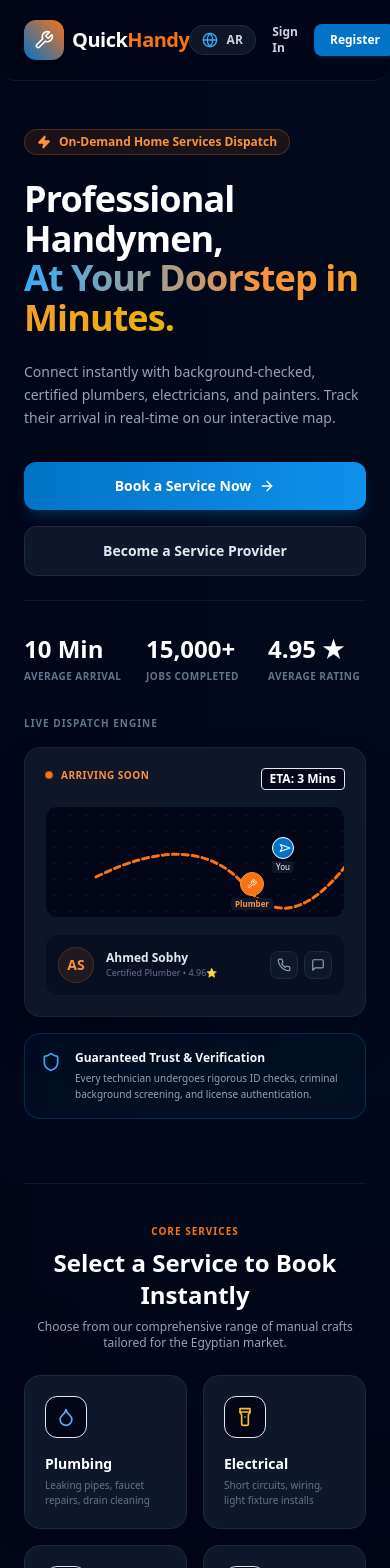
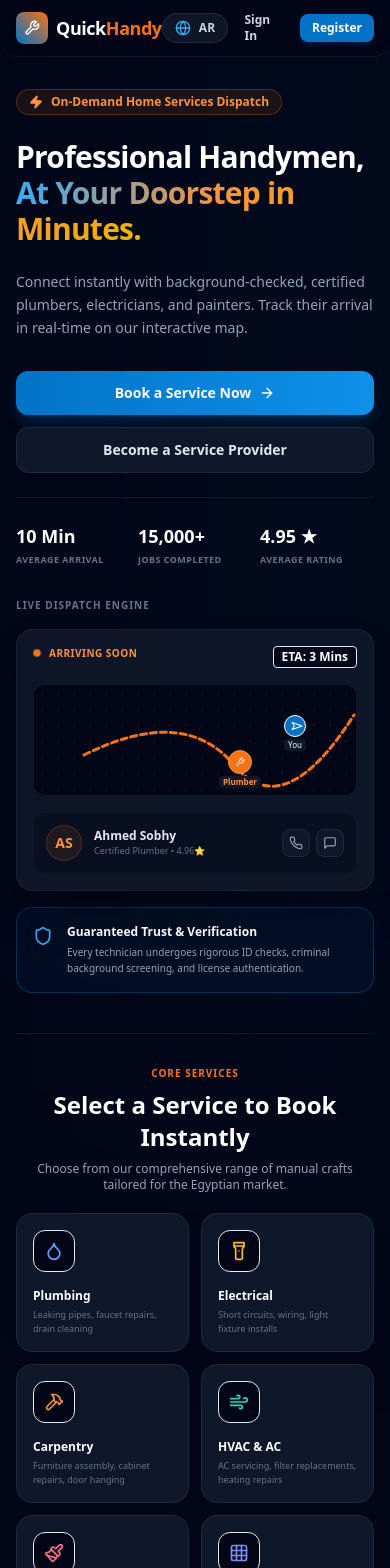
Before and after one commit to memo-123-code/quickhandy, a Next.js app: page / in a window 390 px wide. Shown: the top 1568 px of the page. Built offline with nearby package versions, Linux system fonts and the light colour scheme; no server answers.

Commit message:
Update mobile layout and add PWA install banner

```diff
--- a/src/app/page.tsx
+++ b/src/app/page.tsx
@@ -14,6 +14,7 @@ import { useLanguageStore } from "@/store/useLanguageStore";
 import { dictionary } from "@/locales/dictionary";
 import AnimatedCounter from "@/components/ui/AnimatedCounter";
 import { useSession, signOut } from "next-auth/react";
+import MobilePwaBanner from "@/components/MobilePwaBanner";
 
 export default function LandingPage() {
   const [mounted, setMounted] = useState(false);
@@ -56,16 +57,18 @@ export default function LandingPage() {
       <div className="absolute top-[-10%] right-[-10%] w-[60%] h-[60%] rounded-full bg-brand-blue-950/20 blur-[140px] pointer-events-none" />
       <div className="absolute bottom-[-10%] left-[-10%] w-[60%] h-[60%] rounded-full bg-brand-orange-950/10 blur-[140px] pointer-events-none" />
 
-      {/* Header */}
-      <header className="max-w-7xl w-full mx-auto px-6 py-5 flex items-center justify-between z-40 sticky top-0 bg-slate-950/80 backdrop-blur-md rounded-b-2xl border-b border-slate-800/50 shadow-sm">
-        <div className="flex items-center gap-2">
-          <div className="p-2.5 bg-gradient-to-tr from-brand-blue-600 to-brand-orange-500 rounded-xl shadow-lg">
-            <Wrench className="w-5 h-5 text-white" />
+      {/* Sticky Top Group */}
+      <div className="sticky top-0 z-50 flex flex-col w-full">
+        <MobilePwaBanner />
+        <header className="max-w-7xl w-full mx-auto px-4 sm:px-6 py-3 sm:py-5 flex items-center justify-between bg-slate-950/80 backdrop-blur-md rounded-b-2xl border-b border-slate-800/50 shadow-sm">
+          <div className="flex items-center gap-2">
+            <div className="p-2 sm:p-2.5 bg-gradient-to-tr from-brand-blue-600 to-brand-orange-500 rounded-lg sm:rounded-xl shadow-lg">
+              <Wrench className="w-4 h-4 sm:w-5 sm:h-5 text-white" />
+            </div>
+            <span className="text-lg sm:text-xl font-extrabold tracking-tight text-white">
+              Quick<span className="text-brand-orange-500">Handy</span>
+            </span>
           </div>
-          <span className="text-xl font-extrabold tracking-tight text-white">
-            Quick<span className="text-brand-orange-500">Handy</span>
-          </span>
-        </div>
 
         <div className="flex items-center gap-4">
           <LanguageSwitcher />
@@ -98,7 +101,7 @@ export default function LandingPage() {
               </Link>
               <Link
                 href="/signup"
-                className="px-4 py-2 bg-brand-blue-600 hover:bg-brand-blue-500 text-xs font-bold rounded-lg text-white shadow-md shadow-brand-blue-600/15 transition-all"
+                className="px-3 py-1.5 sm:px-4 sm:py-2 bg-brand-blue-600 hover:bg-brand-blue-500 text-xs font-bold rounded-lg text-white shadow-md shadow-brand-blue-600/15 transition-all"
               >
                 {t.nav.register}
               </Link>
@@ -106,9 +109,10 @@ export default function LandingPage() {
           )}
         </div>
       </header>
+      </div>
 
       {/* Hero Section */}
-      <main className="max-w-7xl w-full mx-auto px-6 py-12 md:py-16 z-10 flex-1 flex flex-col justify-center space-y-16">
+      <main className="max-w-7xl w-full mx-auto px-4 sm:px-6 py-8 md:py-16 z-10 flex-1 flex flex-col justify-center space-y-10 sm:space-y-16">
         <div className="grid grid-cols-1 lg:grid-cols-12 gap-8 lg:gap-10 items-center">
 
           {/* Hero Left Content */}
@@ -118,22 +122,22 @@ export default function LandingPage() {
               <span>{t.hero.badge}</span>
             </div>
 
-            <h1 dir="auto" className="text-4xl sm:text-5xl md:text-6xl font-extrabold text-white tracking-tight leading-[1.1]">
+            <h1 dir="auto" className="text-3xl sm:text-5xl md:text-6xl font-extrabold text-white tracking-tight leading-[1.2] sm:leading-[1.1]">
               {t.hero.title1} <br />
               <span className="bg-gradient-to-r from-brand-blue-400 via-brand-orange-400 to-brand-gold-500 bg-clip-text text-transparent">
                 {t.hero.title2}
               </span>
             </h1>
 
-            <p dir="auto" className="text-sm sm:text-md text-slate-400 leading-relaxed max-w-xl">
+            <p dir="auto" className="text-sm sm:text-base text-slate-400 leading-relaxed max-w-xl">
               {t.hero.subtitle}
             </p>
 
             {/* CTAs */}
-            <div className="flex flex-col sm:flex-row gap-4 pt-2">
+            <div className="flex flex-col sm:flex-row gap-3 sm:gap-4 pt-2 w-full">
               <Link
                 href="/login"
-                className="px-6 py-3.5 bg-gradient-to-r from-brand-blue-600 to-brand-blue-500 hover:from-brand-blue-500 hover:to-brand-blue-400 rounded-xl font-bold text-sm text-white flex items-center justify-center gap-2 shadow-lg shadow-brand-blue-500/20 hover:scale-[1.02] transition-all"
+                className="w-full sm:w-auto px-5 py-3 sm:px-6 sm:py-3.5 bg-gradient-to-r from-brand-blue-600 to-brand-blue-500 hover:from-brand-blue-500 hover:to-brand-blue-400 rounded-xl font-bold text-sm text-white flex items-center justify-center gap-2 shadow-lg shadow-brand-blue-500/20 hover:scale-[1.02] transition-all"
               >
                 <span dir="auto">{t.hero.bookNow}</span>
                 <ArrowRight className="w-4 h-4 rtl:rotate-180" />
@@ -141,31 +145,31 @@ export default function LandingPage() {
 
               <Link
                 href="/signup"
-                className="px-6 py-3.5 bg-slate-900 hover:bg-slate-850 border border-slate-800 rounded-xl font-bold text-sm text-slate-200 flex items-center justify-center gap-2 hover:scale-[1.02] transition-all"
+                className="w-full sm:w-auto px-5 py-3 sm:px-6 sm:py-3.5 bg-slate-900 hover:bg-slate-850 border border-slate-800 rounded-xl font-bold text-sm text-slate-200 flex items-center justify-center gap-2 hover:scale-[1.02] transition-all"
               >
                 <span>{t.hero.becomeProvider}</span>
               </Link>
             </div>
 
             {/* Trust Indicators */}
-            <div className="grid grid-cols-3 gap-6 pt-8 border-t border-slate-900 max-w-lg">
+            <div className="grid grid-cols-3 gap-2 sm:gap-6 pt-6 sm:pt-8 border-t border-slate-900 max-w-lg">
               <div className="space-y-1">
-                <div className="text-2xl font-extrabold text-white">
+                <div className="text-lg sm:text-2xl font-extrabold text-white">
                   <AnimatedCounter targetValue={t.stats.arrival.value as number} decimals={t.stats.arrival.decimals} suffix={t.stats.arrival.suffix} />
                 </div>
-                <div className="text-[10px] text-slate-500 uppercase tracking-wider font-semibold">{t.stats.arrival.label}</div>
+                <div className="text-[9px] sm:text-[10px] text-slate-500 uppercase tracking-wider font-semibold mt-0.5 sm:mt-1 leading-tight sm:leading-normal">{t.stats.arrival.label}</div>
               </div>
               <div className="space-y-1">
-                <div className="text-2xl font-extrabold text-white">
+                <div className="text-lg sm:text-2xl font-extrabold text-white">
                   <AnimatedCounter targetValue={t.stats.jobs.value as number} decimals={t.stats.jobs.decimals} suffix={t.stats.jobs.suffix} />
                 </div>
-                <div className="text-[10px] text-slate-500 uppercase tracking-wider font-semibold">{t.stats.jobs.label}</div>
+                <div className="text-[9px] sm:text-[10px] text-slate-500 uppercase tracking-wider font-semibold mt-0.5 sm:mt-1 leading-tight sm:leading-normal">{t.stats.jobs.label}</div>
               </div>
               <div className="space-y-1">
-                <div className="text-2xl font-extrabold text-white">
+                <div className="text-lg sm:text-2xl font-extrabold text-white">
                   <AnimatedCounter targetValue={t.stats.rating.value as number} decimals={t.stats.rating.decimals} suffix={t.stats.rating.suffix} />
                 </div>
-                <div className="text-[10px] text-slate-500 uppercase tracking-wider font-semibold">{t.stats.rating.label}</div>
+                <div className="text-[9px] sm:text-[10px] text-slate-500 uppercase tracking-wider font-semibold mt-0.5 sm:mt-1 leading-tight sm:leading-normal">{t.stats.rating.label}</div>
               </div>
             </div>
           </div>
@@ -175,7 +179,7 @@ export default function LandingPage() {
             <span className="text-[10px] font-bold text-slate-500 uppercase tracking-widest block text-start">{t.tracking.title}</span>
 
             {/* Mock Dashboard Tracking Card */}
-            <div className="glass-panel rounded-2xl p-5 border border-slate-800 shadow-2xl relative overflow-hidden space-y-4">
+            <div className="glass-panel rounded-2xl p-4 sm:p-5 border border-slate-800 shadow-2xl relative overflow-hidden space-y-4">
               <div className="flex justify-between items-start">
                 <div className="flex items-center gap-2">
                   <span className="w-2 h-2 rounded-full bg-brand-orange-500 pulse-online" />
@@ -251,7 +255,7 @@ export default function LandingPage() {
         </div>
 
         {/* Dedicated Expanded Category Section */}
-        <div className="space-y-6 pt-10 border-t border-slate-900">
+        <div className="space-y-5 sm:space-y-6 pt-8 sm:pt-10 border-t border-slate-900">
           <div className="text-center md:text-start space-y-2">
             <span className="text-[10px] font-bold text-brand-orange-500 uppercase tracking-widest block">{t.categories.badge}</span>
             <h2 dir="auto" className="text-2xl sm:text-3xl font-extrabold text-white">{t.categories.title}</h2>
@@ -260,7 +264,7 @@ export default function LandingPage() {
             </p>
           </div>
 
-          <div className="grid grid-cols-2 md:grid-cols-3 lg:grid-cols-4 gap-4">
+          <div className="grid grid-cols-2 md:grid-cols-3 lg:grid-cols-4 gap-3 sm:gap-4">
             {(categories || []).map((cat, idx) => {
               const Icon = cat.icon;
               const catName = tServices[cat.name as keyof typeof tServices] || cat.name;
@@ -270,14 +274,14 @@ export default function LandingPage() {
                 <Link
                   key={idx}
                   href={`/dashboard/client?service=${encodeURIComponent(cat.name.toLowerCase())}`}
-                  className="p-5 rounded-2xl bg-slate-900 border border-slate-800 hover:border-brand-blue-500/30 hover:scale-[1.02] hover:shadow-xl hover:shadow-brand-blue-500/5 transition-all flex flex-col justify-between min-h-[140px] group cursor-pointer text-start"
+                  className="p-4 sm:p-5 rounded-2xl bg-slate-900 border border-slate-800 hover:border-brand-blue-500/30 hover:scale-[1.02] hover:shadow-xl hover:shadow-brand-blue-500/5 transition-all flex flex-col justify-between min-h-[120px] sm:min-h-[140px] group cursor-pointer text-start"
                 >
                   <div className={`p-2.5 rounded-xl bg-slate-950 border border-slate-850 w-fit ${cat.color}`}>
                     <Icon className="w-5 h-5" />
                   </div>
                   <div className="space-y-1 mt-4">
-                    <h4 dir="auto" className="text-sm font-bold text-white group-hover:text-brand-blue-400 transition-colors">{catName}</h4>
-                    <p dir="auto" className="text-[10px] text-slate-500 leading-normal">{catDesc}</p>
+                    <h4 dir="auto" className="text-xs sm:text-sm font-bold text-white group-hover:text-brand-blue-400 transition-colors">{catName}</h4>
+                    <p dir="auto" className="text-[9px] sm:text-[10px] text-slate-500 leading-normal">{catDesc}</p>
                   </div>
                 </Link>
               );
--- a/src/components/InstallPrompt.tsx
+++ b/src/components/InstallPrompt.tsx
@@ -22,7 +22,7 @@ export default function InstallPrompt() {
     if (isIosDevice && !isStandalone) {
       setIsIOS(true);
       const dismissed = localStorage.getItem("pwa_ios_prompt_dismissed");
-      if (!dismissed) {
+      if (!dismissed && window.innerWidth > 768) {
         setShowPrompt(true);
       }
     }
@@ -33,7 +33,7 @@ export default function InstallPrompt() {
       deferredPromptRef.current = e as BeforeInstallPromptEvent;
 
       const dismissed = localStorage.getItem("pwa_prompt_dismissed");
-      if (!dismissed) {
+      if (!dismissed && window.innerWidth > 768) {
         setShowPrompt(true);
       }
     };
--- /dev/null
+++ b/src/components/MobilePwaBanner.tsx
@@ -0,0 +1,120 @@
+"use client";
+
+import React, { useState, useEffect, useRef } from "react";
+import { Download, X, Wrench } from "lucide-react";
+import { useLanguageStore } from "@/store/useLanguageStore";
+
+interface BeforeInstallPromptEvent extends Event {
+  prompt: () => Promise<void>;
+  userChoice?: Promise<{ outcome: "accepted" | "dismissed"; platform: string }>;
+}
+
+export default function MobilePwaBanner() {
+  const deferredPromptRef = useRef<BeforeInstallPromptEvent | null>(null);
+  const [showPrompt, setShowPrompt] = useState(false);
+  const [isIOS, setIsIOS] = useState(false);
+  const { language } = useLanguageStore();
+
+  useEffect(() => {
+    // Check if device is mobile
+    const isMobile = window.matchMedia("(max-width: 768px)").matches;
+
+    // Detect iOS
+    const userAgent = window.navigator.userAgent.toLowerCase();
+    const isIosDevice = /iphone|ipad|ipod/.test(userAgent);
+    const isStandalone = window.matchMedia("(display-mode: standalone)").matches;
+
+    if (isIosDevice && !isStandalone && isMobile) {
+      setIsIOS(true);
+      const dismissed = localStorage.getItem("pwa_mobile_prompt_dismissed");
+      if (!dismissed) {
+        setShowPrompt(true);
+      }
+    }
+
+    const handleBeforeInstallPrompt = (e: Event) => {
+      e.preventDefault();
+      deferredPromptRef.current = e as BeforeInstallPromptEvent;
+
+      if (window.innerWidth <= 768) {
+        const dismissed = localStorage.getItem("pwa_mobile_prompt_dismissed");
+        if (!dismissed) {
+          setShowPrompt(true);
+        }
+      }
+    };
+
+    window.addEventListener("beforeinstallprompt", handleBeforeInstallPrompt);
+
+    return () => {
+      window.removeEventListener("beforeinstallprompt", handleBeforeInstallPrompt);
+    };
+  }, []);
+
+  const handleInstallClick = async () => {
+    setShowPrompt(false);
+    const promptEvent = deferredPromptRef.current;
+
+    if (!promptEvent || typeof promptEvent.prompt !== "function") {
+      if (isIOS) {
+        alert(language === 'ar' ? 'يرجى الضغط على زر المشاركة ثم "إضافة إلى الشاشة الرئيسية"' : 'Please tap the Share button and select "Add to Home Screen"');
+      }
+      return;
+    }
+
+    try {
+      await promptEvent.prompt();
+      if (promptEvent.userChoice) {
+        const choiceResult = await promptEvent.userChoice;
+        if (choiceResult && choiceResult.outcome === "accepted") {
+          localStorage.setItem("pwa_installed", "true");
+        }
+      }
+    } catch (error) {
+      console.error("[PWA] Exception triggering install prompt:", error);
+    } finally {
+      deferredPromptRef.current = null;
+    }
+  };
+
+  const handleDismiss = () => {
+    setShowPrompt(false);
+    localStorage.setItem("pwa_mobile_prompt_dismissed", "true");
+  };
+
+  if (!showPrompt) return null;
+
+  const text = language === 'ar'
+    ? "تثبيت تطبيق QuickHandy للحصول على تجربة أفضل"
+    : "Install QuickHandy app for a better experience";
+  const btnText = language === 'ar' ? "تثبيت الآن" : "Install Now";
+
+  return (
+    <div className="md:hidden w-full bg-brand-blue-600 text-white px-3 py-2.5 flex items-center justify-between shadow-md">
+      <div className="flex items-center gap-2.5 flex-1 min-w-0">
+        <div className="p-1.5 bg-white/20 rounded-lg shrink-0">
+          <Wrench className="w-4 h-4 text-white" />
+        </div>
+        <p className="text-[11px] font-semibold leading-tight truncate" dir="auto">
+          {text}
+        </p>
+      </div>
+      <div className="flex items-center gap-2 shrink-0 ms-2">
+        <button
+          onClick={handleInstallClick}
+          className="bg-white text-brand-blue-600 hover:bg-slate-100 px-3 py-1.5 rounded-md text-[11px] font-bold shadow-sm flex items-center gap-1 transition-colors whitespace-nowrap"
+        >
+          <Download className="w-3.5 h-3.5" />
+          {btnText}
+        </button>
+        <button
+          onClick={handleDismiss}
+          className="text-white/80 hover:text-white p-1"
+          aria-label="Close"
+        >
+          <X className="w-4 h-4" />
+        </button>
+      </div>
+    </div>
+  );
+}
```
